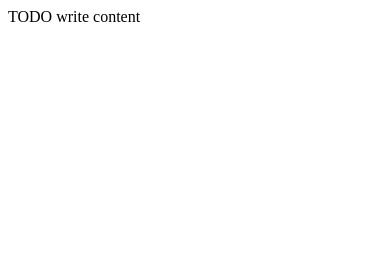
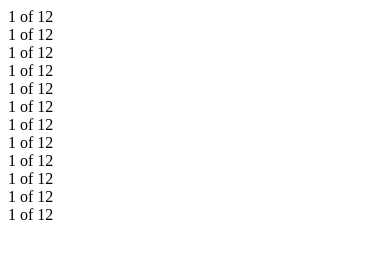
Before and after one commit to acerruti/Gallery, a plain HTML site: page index.html in a window 390 px wide. Drawn offline with Linux system fonts and the light colour scheme.

Commit message:
Responsive Grid - 12 Columns
+ css and js folders created

```diff
--- /dev/null
+++ b/css/style.css
@@ -0,0 +1,76 @@
+/*  SECTIONS  */
+.section {
+	clear: both;
+	padding: 0px;
+	margin: 0px;
+}
+
+/*  COLUMN SETUP  */
+.col {
+	display: block;
+	float:left;
+	margin: 1% 0 1% 0.9%;
+}
+.col:first-child { margin-left: 0; }
+
+/*  GROUPING  */
+.group:before,
+.group:after { content:""; display:table; }
+.group:after { clear:both;}
+.group { zoom:1; /* For IE 6/7 */ }
+/*  GRID OF TWELVE  */
+.span_12_of_12 {
+	width: 100%;
+}
+
+.span_11_of_12 {
+  	width: 91.59%;
+}
+.span_10_of_12 {
+  	width: 83.18%;
+}
+
+.span_9_of_12 {
+  	width: 74.77%;
+}
+
+.span_8_of_12 {
+  	width: 66.36%;
+}
+
+.span_7_of_12 {
+  	width: 57.95%;
+}
+
+.span_6_of_12 {
+  	width: 49.55%;
+}
+
+.span_5_of_12 {
+  	width: 41.14%;
+}
+
+.span_4_of_12 {
+  	width: 32.73%;
+}
+
+.span_3_of_12 {
+  	width: 24.32%;
+}
+
+.span_2_of_12 {
+  	width: 15.91%;
+}
+
+.span_1_of_12 {
+  	width: 7.508%;
+}
+
+/*  GO FULL WIDTH BELOW 480 PIXELS */
+@media only screen and (max-width: 480px) {
+	.col {  margin: 1% 0 1% 0%; }
+
+    .span_1_of_12, .span_2_of_12, .span_3_of_12, .span_4_of_12, .span_5_of_12, .span_6_of_12, .span_7_of_12, .span_8_of_12, .span_9_of_12, .span_10_of_12, .span_11_of_12, .span_12_of_12 {
+	width: 100%;
+	}
+}
--- a/index.html
+++ b/index.html
@@ -6,11 +6,50 @@ and open the template in the editor.
 -->
 <html>
     <head>
-        <title>TODO supply a title</title>
+        <title>Gallery</title>
         <meta charset="UTF-8">
-        <meta name="viewport" content="width=device-width, initial-scale=1.0">
+        <meta name="viewport" content="initial-scale = 1.0, maximum-scale = 1.0, user-scalable = no, width = device-width">
     </head>
     <body>
-        <div>TODO write content</div>
+
+        <div class="section group">
+            <div class="col span_1_of_12">
+            1 of 12
+            </div>
+            <div class="col span_1_of_12">
+            1 of 12
+            </div>
+            <div class="col span_1_of_12">
+            1 of 12
+            </div>
+            <div class="col span_1_of_12">
+            1 of 12
+            </div>
+            <div class="col span_1_of_12">
+            1 of 12
+            </div>
+            <div class="col span_1_of_12">
+            1 of 12
+            </div>
+            <div class="col span_1_of_12">
+            1 of 12
+            </div>
+            <div class="col span_1_of_12">
+            1 of 12
+            </div>
+            <div class="col span_1_of_12">
+            1 of 12
+            </div>
+            <div class="col span_1_of_12">
+            1 of 12
+            </div>
+            <div class="col span_1_of_12">
+            1 of 12
+            </div>
+            <div class="col span_1_of_12">
+            1 of 12
+            </div>
+        </div>
+
     </body>
 </html>
```
Also changed, not shown: css/font.css (added).
